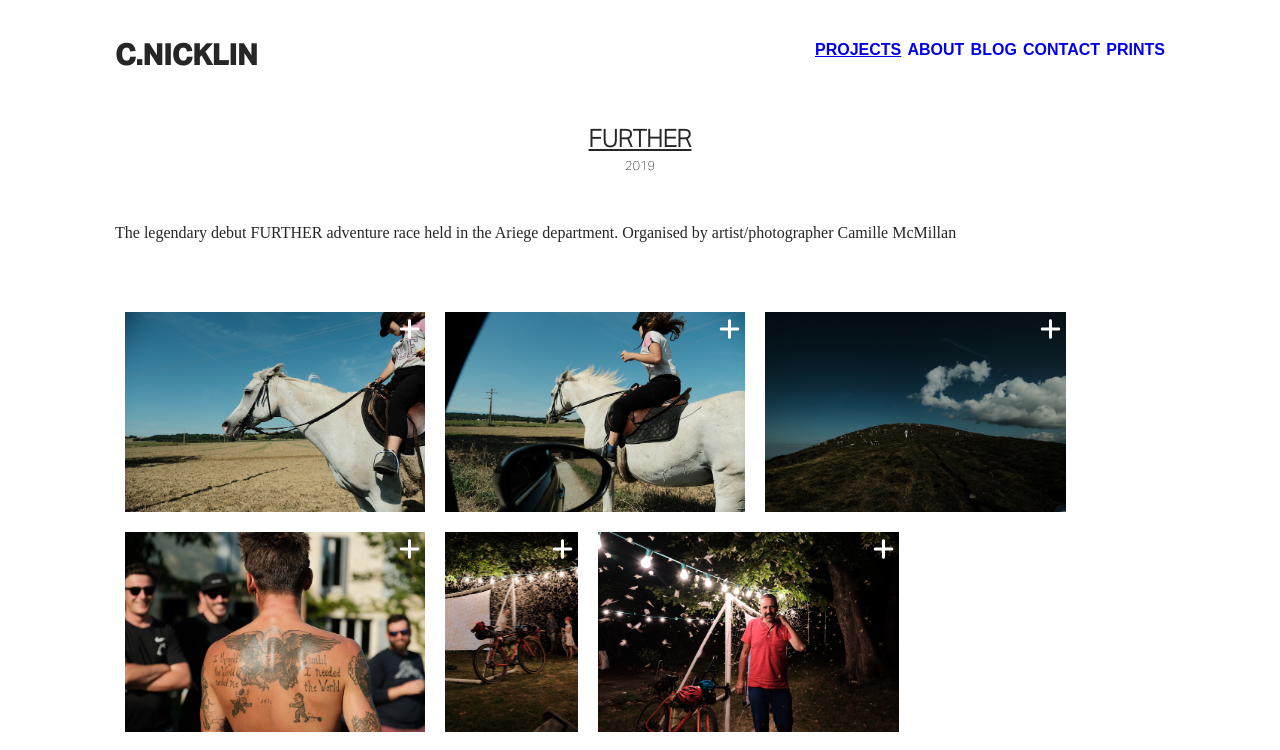
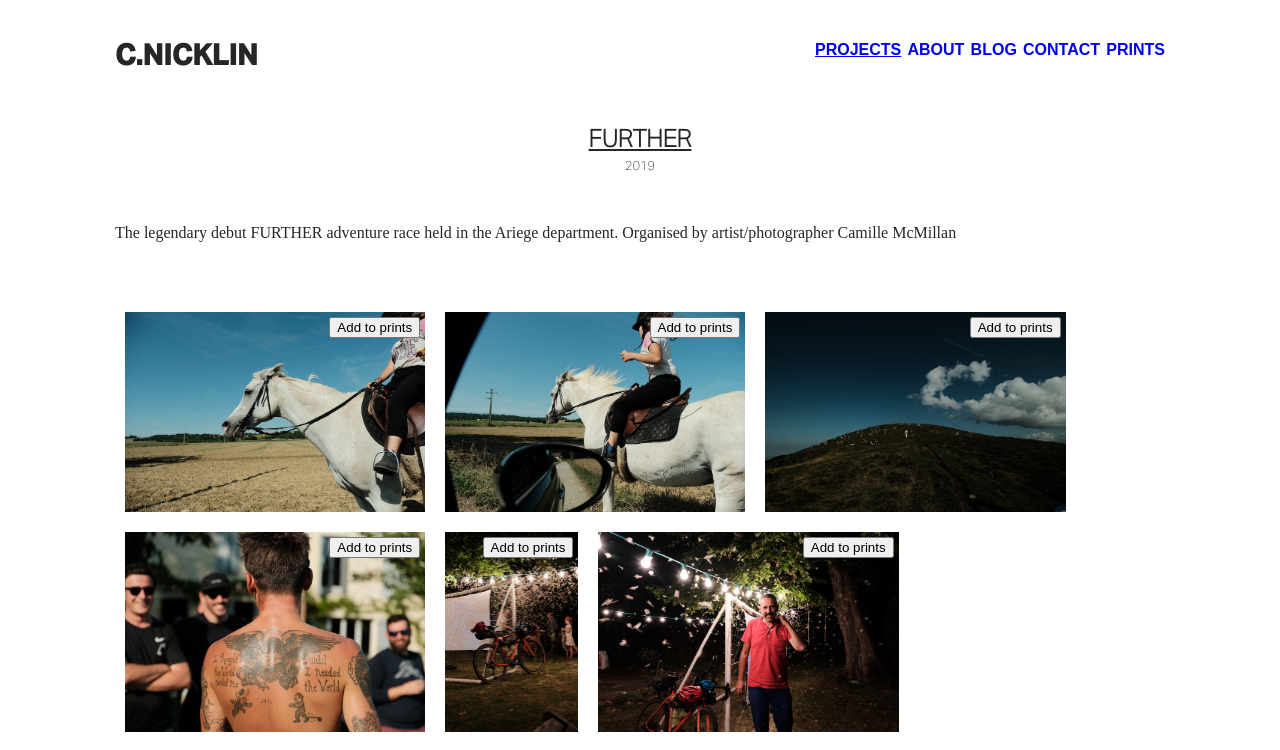
Before and after one commit to CalNicklin/photographyportfolio, a React (Create React App) app: page /projects/further in a window 1280 px wide. Shown: the top 750 px of the page. Built offline with nearby package versions, Linux system fonts and the light colour scheme; a web font is replaced by a local one.

Commit message:
Reverts print request buttons

```diff
--- a/src/features/Project/Project.js
+++ b/src/features/Project/Project.js
@@ -54,15 +54,13 @@ export default function Project() {
                                 alt={photo.alt}
                                 onClick={handleClick}
                             />
-                            {/* <button
+                            <button
                                 className={styles.child}
                                 onClick={addToPrints}
                                 value={photo.src}
                             >
-                                Request a print
-                            </button> */}
-                            <FontAwesomeIcon icon={faPlus} className={styles.faPlus} size='xl' onClick={addToPrints}
-                                value={photo.src} />
+                                Add to prints
+                            </button>
                         </div>
                     )
                 })
--- a/src/features/Project/Project.module.css
+++ b/src/features/Project/Project.module.css
@@ -44,16 +44,17 @@ p {
     margin: 5px;
 }
 
-.faPlus {
+/* .faPlus {
     position: absolute;
     top: 0;
     right: 0;
     margin: 5px;
     color: white;
     cursor: pointer;
+    opacity: 0.5;
 }
 
 .faPlus:hover {
     opacity: 0.6;
     color: white;
-}
+} */
```
